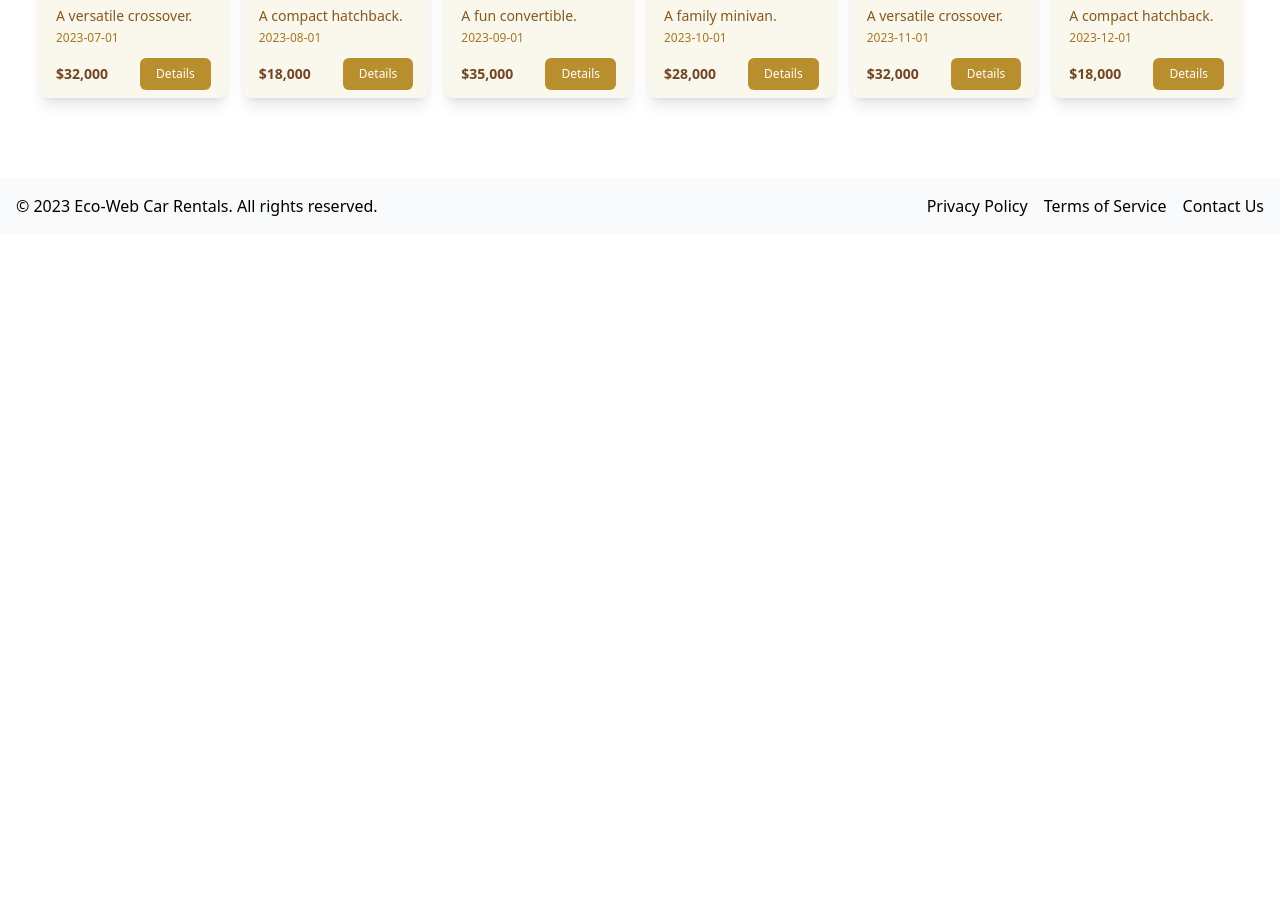
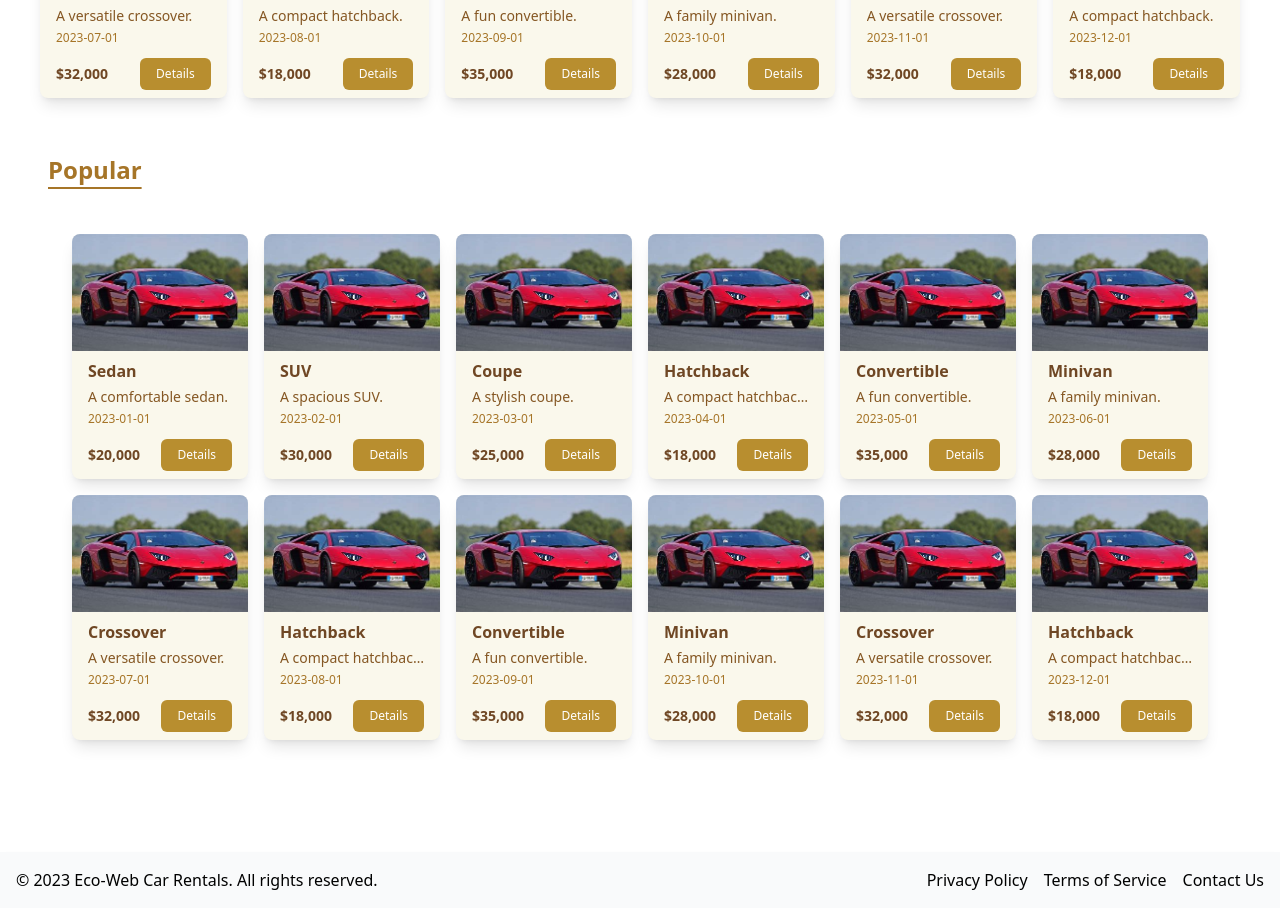
Before and after one commit to dagijosi/eco-web-new, a React (Create React App) app: page / in a window 1280 px wide. Shown: the part 980-1888 px from the top of the page. Before the commit the page ends 1214 px from the top, so only its background shows below. Built offline with nearby package versions, Linux system fonts and the light colour scheme.

Commit message:
Add "Popular" section to Home component with additional ProductList

```diff
--- a/src/pages/Home.tsx
+++ b/src/pages/Home.tsx
@@ -21,6 +21,12 @@ const Home = () => {
         <div>
           <ProductList />
         </div>
+        <div className="p-8 text-left">
+          <h1 className="mb-6 font-semibold text-2xl text-marigold-600 underline underline-offset-8">
+            Popular
+          </h1>
+          <ProductList />
+        </div>
       </div>
     </FilterProvider>
   );
```
